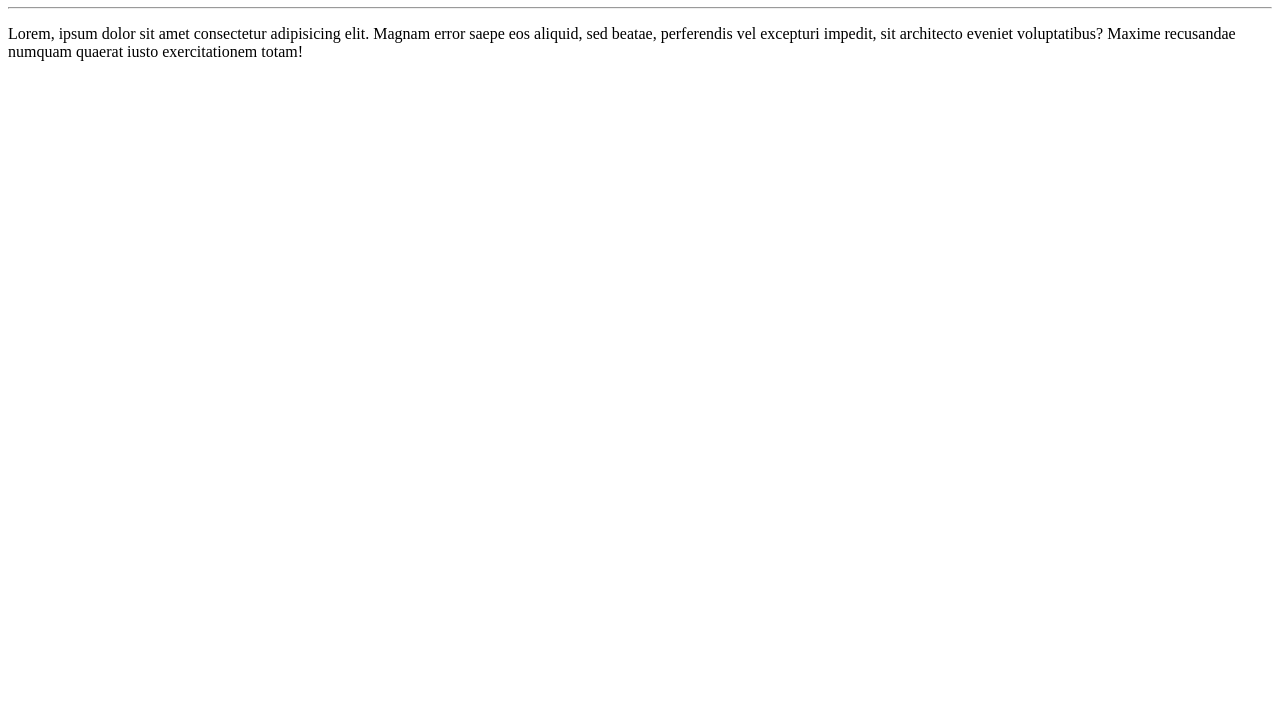
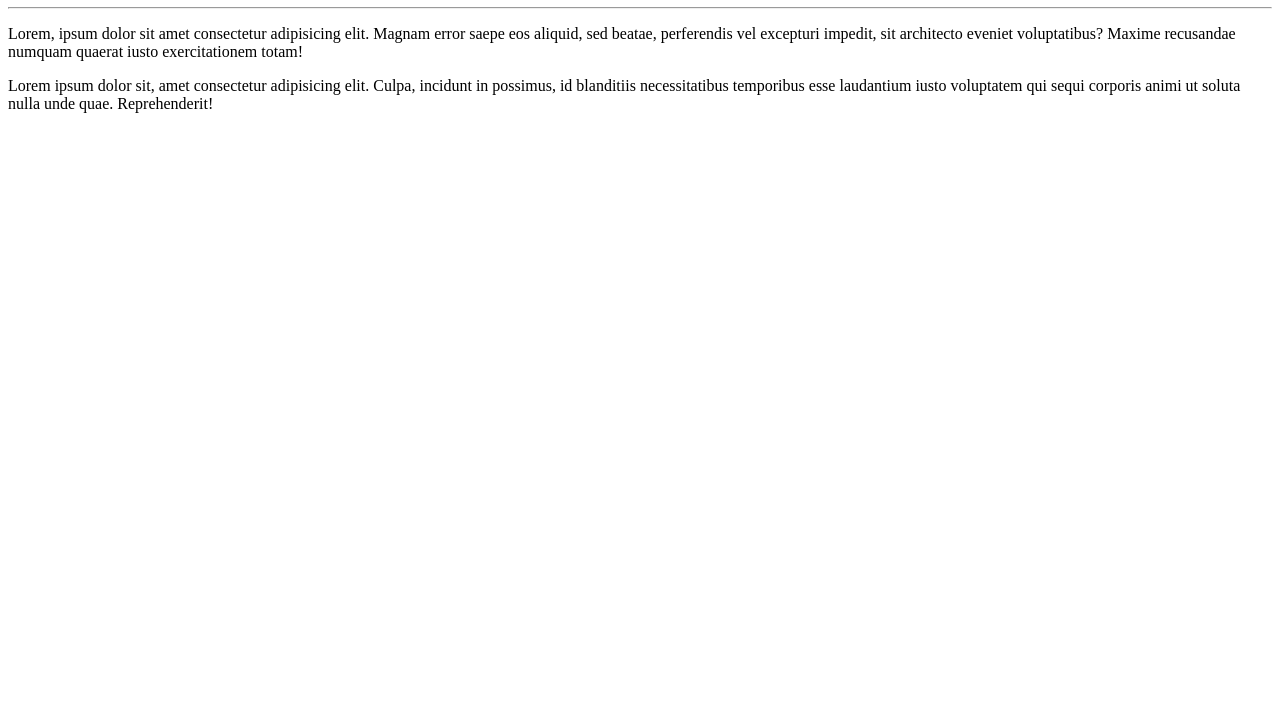
Before and after one commit to Caio-P-Neris/ola-mundo, a plain HTML site: page site exemplo/index.html in a window 1280 px wide. Shown: the part 73-800 px from the top of the page. Drawn offline with Linux system fonts and the light colour scheme.

Commit message:
adicionei um parágrafo

```diff
--- a/site exemplo/index.html
+++ b/site exemplo/index.html
@@ -10,5 +10,6 @@
     <h1>Olá, mundo!</h1>
     <hr>
     <p>Lorem, ipsum dolor sit amet consectetur adipisicing elit. Magnam error saepe eos aliquid, sed beatae, perferendis vel excepturi impedit, sit architecto eveniet voluptatibus? Maxime recusandae numquam quaerat iusto exercitationem totam!</p>
+    <p>Lorem ipsum dolor sit, amet consectetur adipisicing elit. Culpa, incidunt in possimus, id blanditiis necessitatibus temporibus esse laudantium iusto voluptatem qui sequi corporis animi ut soluta nulla unde quae. Reprehenderit!</p>
 </body>
 </html>
```
